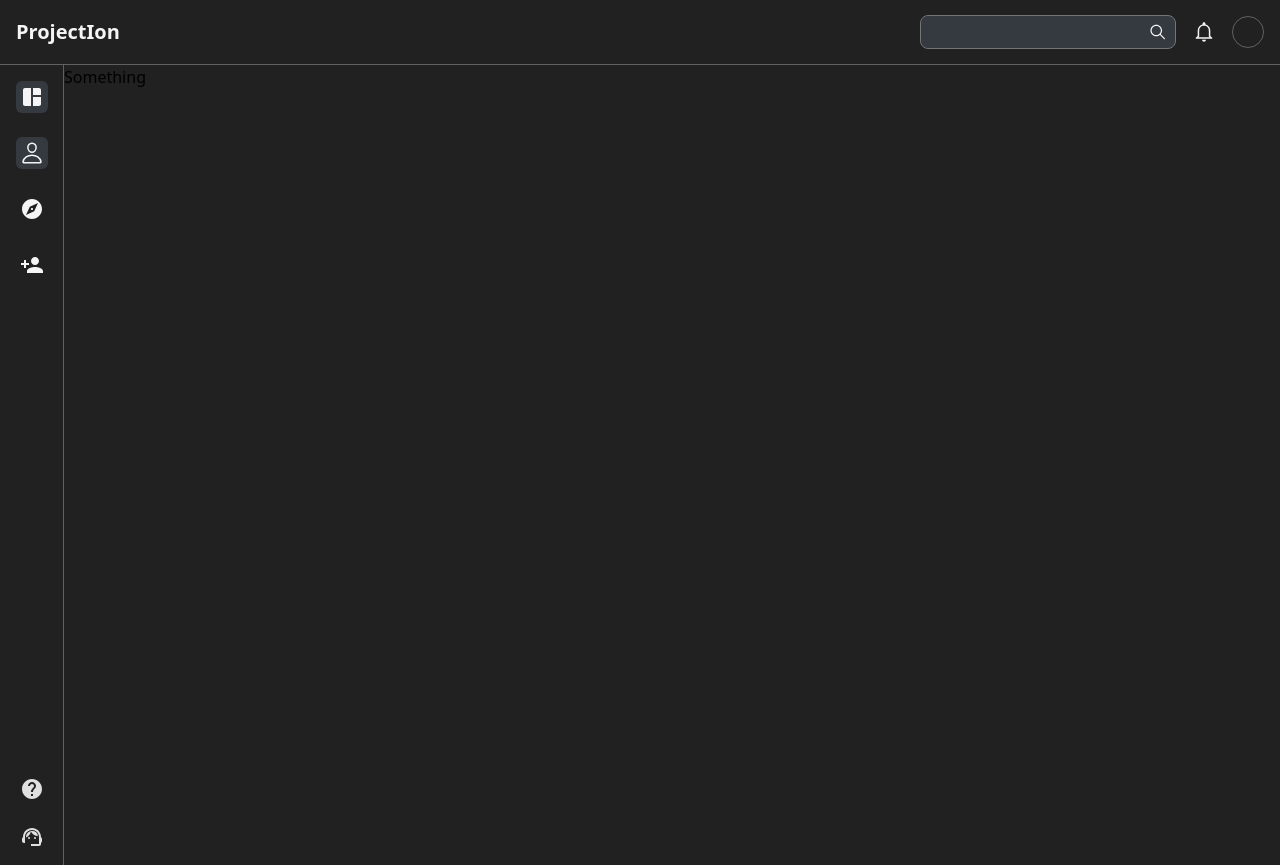
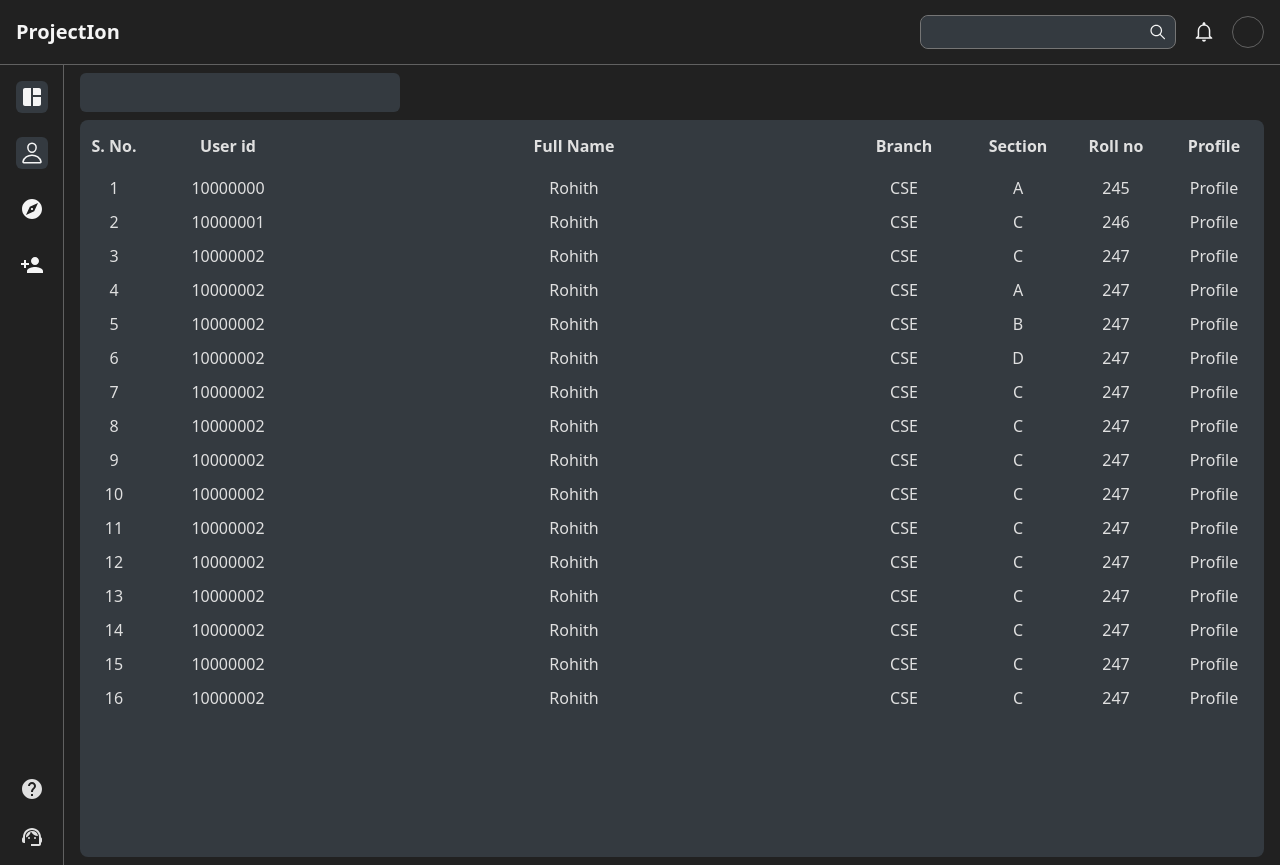
Before and after one commit to RohittCodes/project-ion, a React (Vite) app: page /admin/students in a window 1280 px wide. Built offline with nearby package versions, Linux system fonts and the light colour scheme.

Commit message:
Included the students table

```diff
--- a/src/pages/StudentsData.jsx/index.jsx
+++ b/src/pages/StudentsData.jsx/index.jsx
@@ -1,9 +1,177 @@
 import React from "react";
+import { NavLink } from "react-router-dom";
 
 const StudentsData = () => {
+  const tableFields = [
+    "S. No.",
+    "User id",
+    "Full Name",
+    "Branch",
+    "Section",
+    "Roll no",
+    "Profile",
+  ];
+  const studentsData = [
+    {
+      id: 10000000,
+      name: "Rohith",
+      branch: "CSE",
+      rollno: 245,
+      section: "A",
+    },
+    {
+      id: 10000001,
+      name: "Rohith",
+      branch: "CSE",
+      rollno: 246,
+      section: "C",
+    },
+    {
+      id: 10000002,
+      name: "Rohith",
+      branch: "CSE",
+      rollno: 247,
+      section: "C",
+    },
+    {
+      id: 10000002,
+      name: "Rohith",
+      branch: "CSE",
+      rollno: 247,
+      section: "A",
+    },
+    {
+      id: 10000002,
+      name: "Rohith",
+      branch: "CSE",
+      rollno: 247,
+      section: "B",
+    },
+    {
+      id: 10000002,
+      name: "Rohith",
+      branch: "CSE",
+      rollno: 247,
+      section: "D",
+    },
+    {
+      id: 10000002,
+      name: "Rohith",
+      branch: "CSE",
+      rollno: 247,
+      section: "C",
+    },
+    {
+      id: 10000002,
+      name: "Rohith",
+      branch: "CSE",
+      rollno: 247,
+      section: "C",
+    },
+    {
+      id: 10000002,
+      name: "Rohith",
+      branch: "CSE",
+      rollno: 247,
+      section: "C",
+    },
+    {
+      id: 10000002,
+      name: "Rohith",
+      branch: "CSE",
+      rollno: 247,
+      section: "C",
+    },
+    {
+      id: 10000002,
+      name: "Rohith",
+      branch: "CSE",
+      rollno: 247,
+      section: "C",
+    },
+    {
+      id: 10000002,
+      name: "Rohith",
+      branch: "CSE",
+      rollno: 247,
+      section: "C",
+    },
+    {
+      id: 10000002,
+      name: "Rohith",
+      branch: "CSE",
+      rollno: 247,
+      section: "C",
+    },
+    {
+      id: 10000002,
+      name: "Rohith",
+      branch: "CSE",
+      rollno: 247,
+      section: "C",
+    },
+    {
+      id: 10000002,
+      name: "Rohith",
+      branch: "CSE",
+      rollno: 247,
+      section: "C",
+    },
+    {
+      id: 10000002,
+      name: "Rohith",
+      branch: "CSE",
+      rollno: 247,
+      section: "C",
+    },
+  ];
+
   return (
-    <div>
-      <p>Something</p>
+    <div className="flex flex-col w-full text-text-primary gap-2 mx-4 my-2">
+      <input
+        type="text"
+        className="w-80 h-10 rounded-md bg-background-components focus:outline-none p-2"
+      />
+      <div className="rounded-lg bg-background-components h-full w-full">
+        <table className="w-full border-separate">
+          <thead className="table-header-group text-text-disabled">
+            <tr>
+              {tableFields.map((fields) => (
+                <th className="text-center h-12" key={fields}>
+                  {fields}
+                </th>
+              ))}
+            </tr>
+          </thead>
+          <tbody className="text-text-disabled">
+            {studentsData.map((data, index) => (
+              <tr key={index}>
+                <td className="h-8 w-16 text-center" key={index + 1}>
+                  {index + 1}
+                </td>
+                <td className="h-8 w-40 text-center" key={data.id}>
+                  {data.id}
+                </td>
+                <td className="text-center" key={data.name}>
+                  {data.name}
+                </td>
+                <td className="h-8 w-32 text-center" key={data.branch}>
+                  {data.branch}
+                </td>
+                <td className="h-8 w-24 text-center" key={data.section}>
+                  {data.section}
+                </td>
+                <td className="h-8 w-24 text-center" key={data.rollno}>
+                  {data.rollno}
+                </td>
+                <td className="h-8 w-24 text-center">
+                  <NavLink to={"/profile/" + data.id}>Profile</NavLink>
+                </td>
+              </tr>
+            ))}
+          </tbody>
+        </table>
+      </div>
     </div>
   );
 };
```
